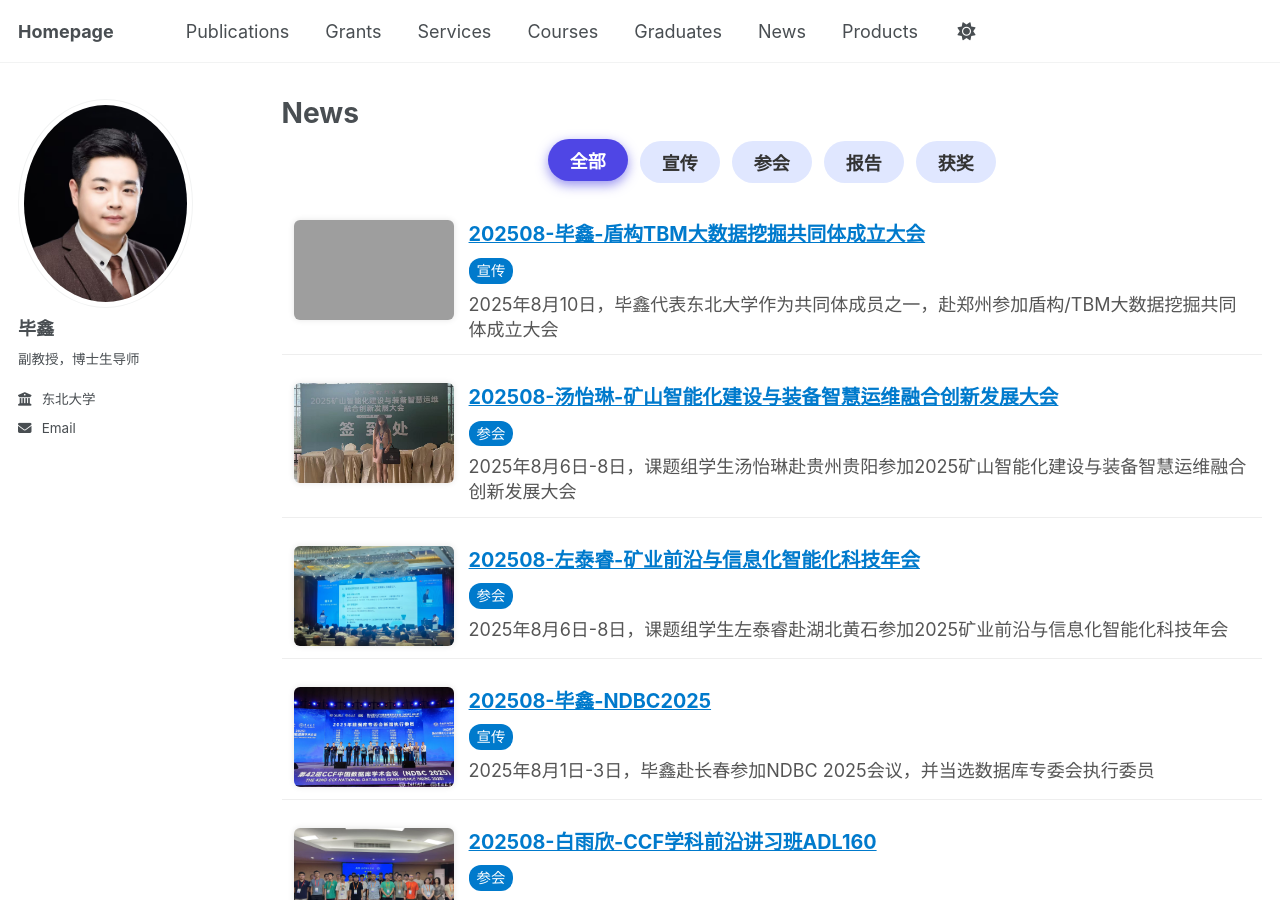
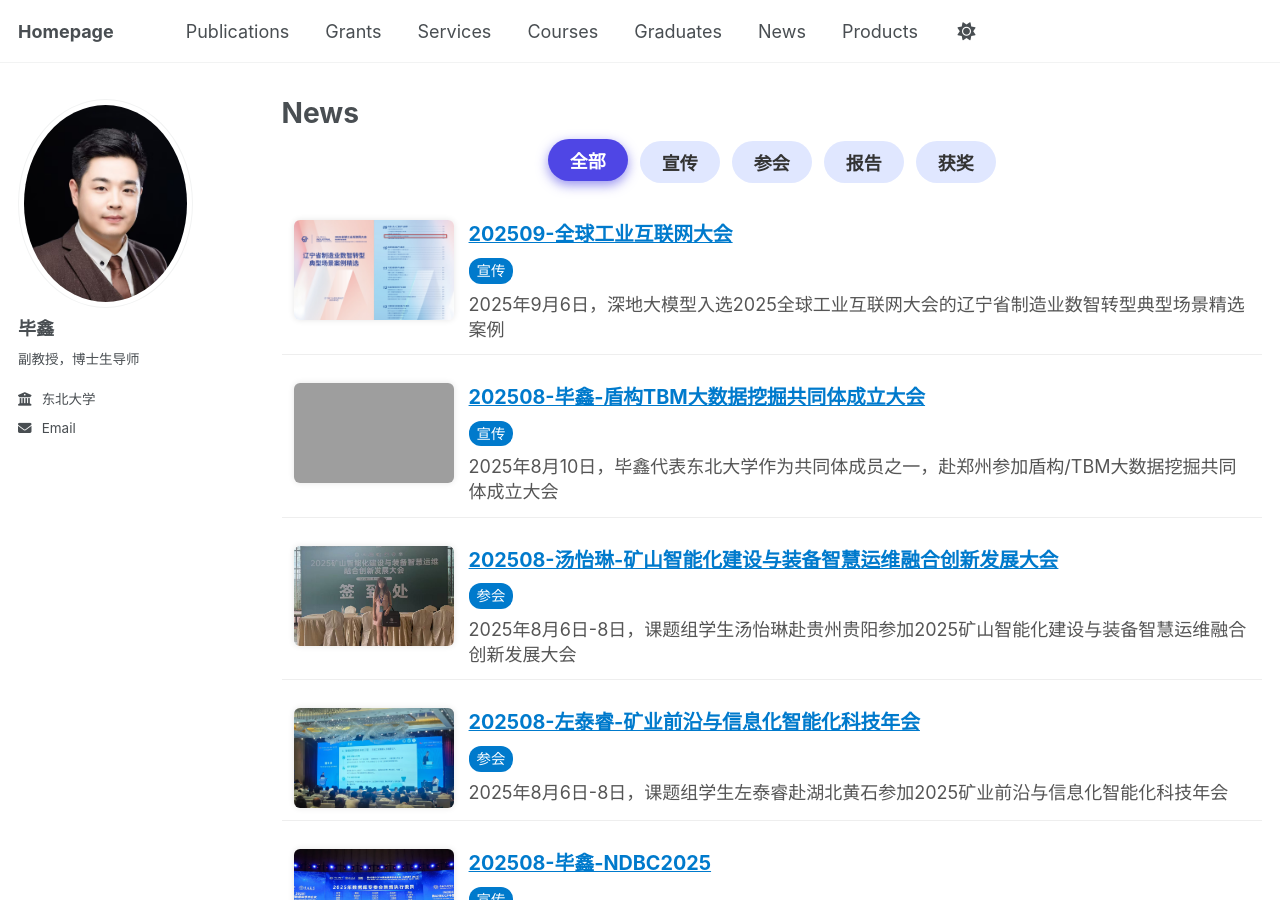
Before and after one commit to IDME-AI/IDME-AI.github.io, a Jekyll site: the page built from _pages/news.md, in a window 1280 px wide and 900 px high. Built offline with Jekyll 4.4.1, drawn with Linux system fonts in a browser that asks for light colours; grey boxes are pictures that could not be loaded.

Commit message:
Initial commit

```diff
--- a/_data/gallery.yml
+++ b/_data/gallery.yml
@@ -1,3 +1,8 @@
+- src: /images/news/202509-全球工业互联网大会.jpg
+  title: 202509-全球工业互联网大会
+  tags: [宣传]
+  description: 2025年9月6日，深地大模型入选2025全球工业互联网大会的辽宁省制造业数智转型典型场景精选案例
+
 - src: /images/news/202508-毕鑫-盾构TBM大数据挖掘共同体成立大会.jpg
   title: 202508-毕鑫-盾构TBM大数据挖掘共同体成立大会
   tags: [宣传]
```
Also changed, not shown: images/news/202509-全球工业互联网大会.jpg (added).
